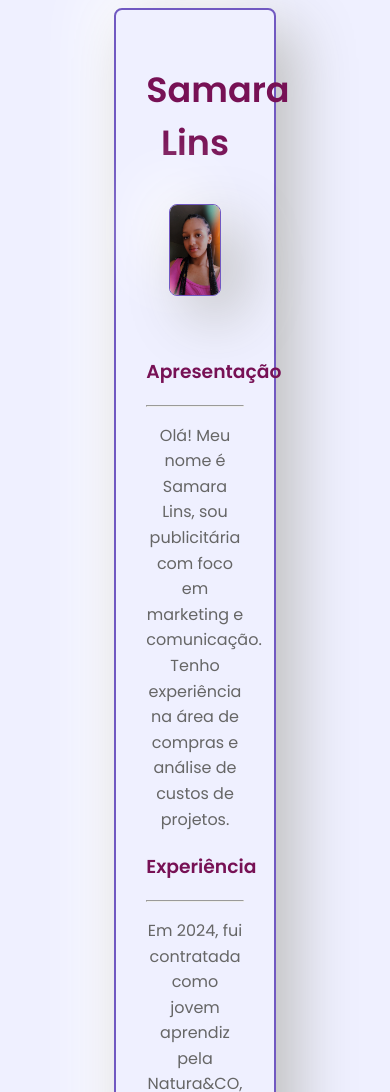
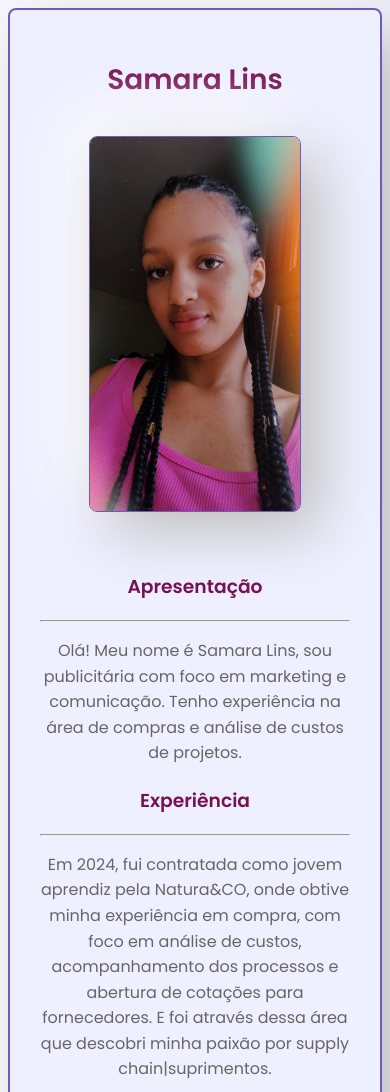
Before and after one commit to samara-lm/samara-lins, a plain HTML site: page index.html in a window 390 px wide. Shown: the top 1092 px of the page. Drawn offline with Linux system fonts and the light colour scheme.

Commit message:
[NEW] mobile front-end fix

```diff
--- a/css/styles.css
+++ b/css/styles.css
@@ -112,3 +112,24 @@ footer {
     font-size: 0.8em;
     color: #aaaaaa;
 }
+
+@media only screen and (max-width: 600px) {
+    .container {
+        max-width: 97%;
+        padding: var(--padding-padrao);
+        margin-left: 2%;
+        margin-right: 2%;
+    }
+
+    h1 {
+        font-size: 28px;
+    }
+
+    .profile-photo {
+        width: 100%;
+    }
+
+    .btn {
+        padding: 15px 25px;
+    }
+}
```
